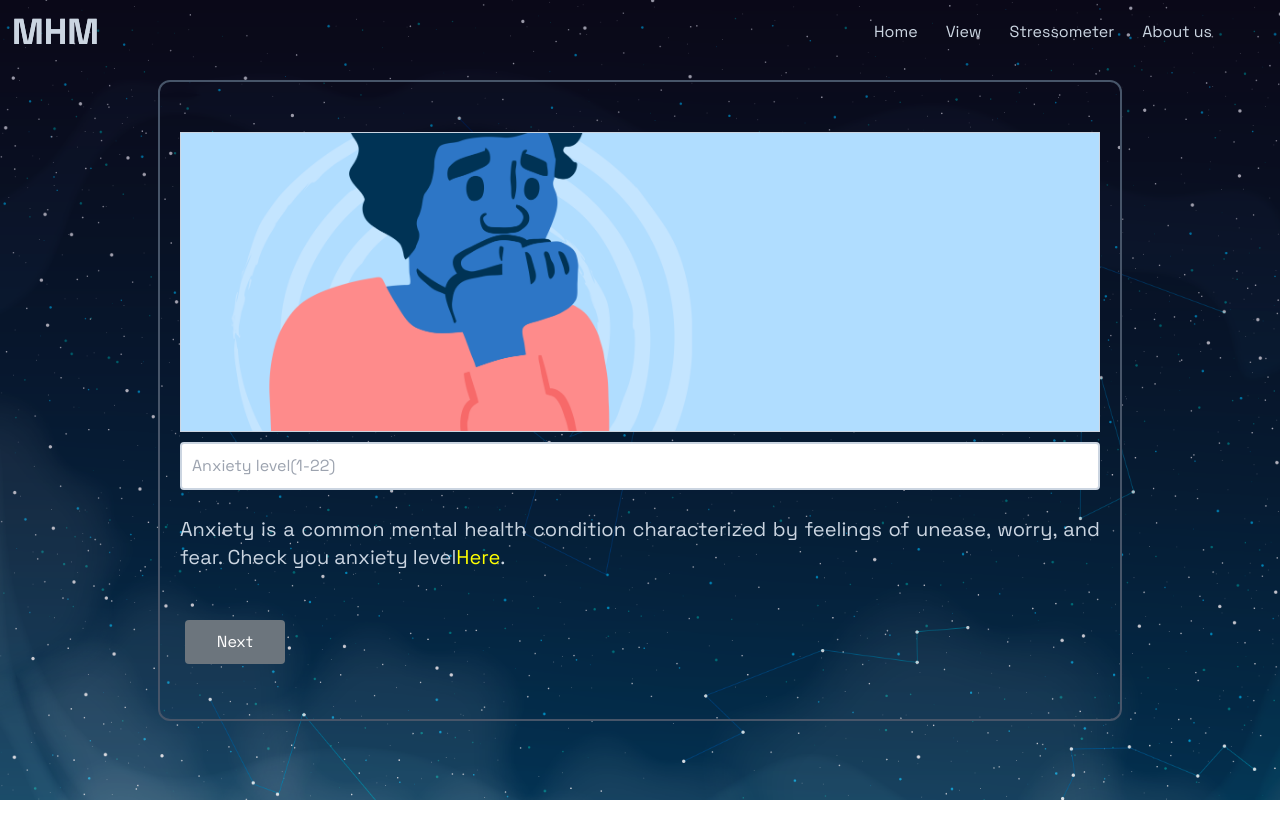
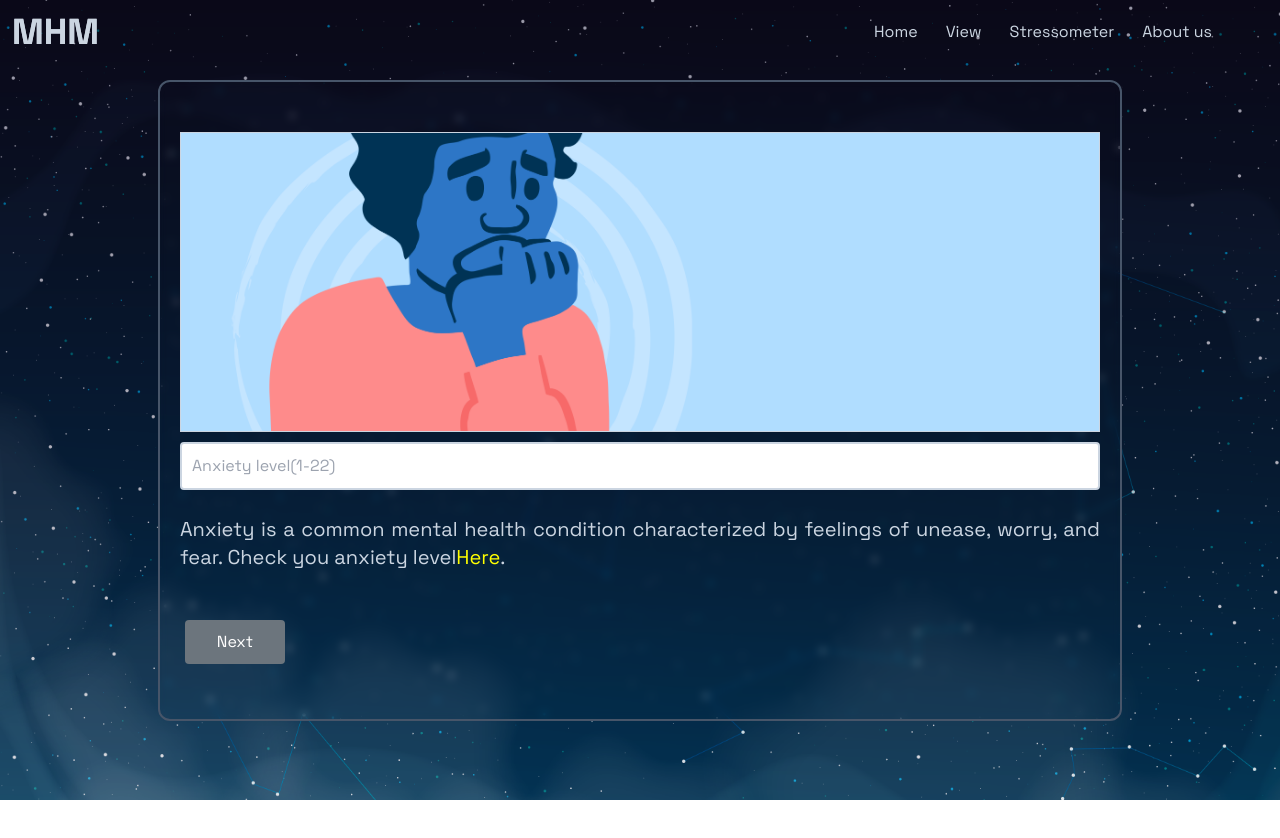
Before and after one commit to Menmymissus/mhm-nepal-health-qa, a React (Create React App) app in the folder mhmfrontendframework/: page /stressometer in a window 1280 px wide. Shown: the top 838 px of the page. Built offline with nearby package versions, Linux system fonts and the light colour scheme.

Commit message:
stressometer styled

```diff
--- a/mhmfrontendframework/src/components/Stressometer.jsx
+++ b/mhmfrontendframework/src/components/Stressometer.jsx
@@ -809,7 +809,7 @@ const Stressometer = () => {
 
   return (
     <main className="absolute top-0 left-0 h-screen w-full flex items-center justify-center bg-cover text-slate-300" style={{backgroundImage:`url(${background})`}}>
-    <div className="font-spaceGrotesk border-slate-600 border-2 rounded-xl">
+    <div className="font-spaceGrotesk border-slate-600 border-2 rounded-xl backdrop-blur-sm">
       <div className="font-spaceGrotesk">
         <form onSubmit={handleSubmit} className="step-form">
           <div className="form-group">
```
